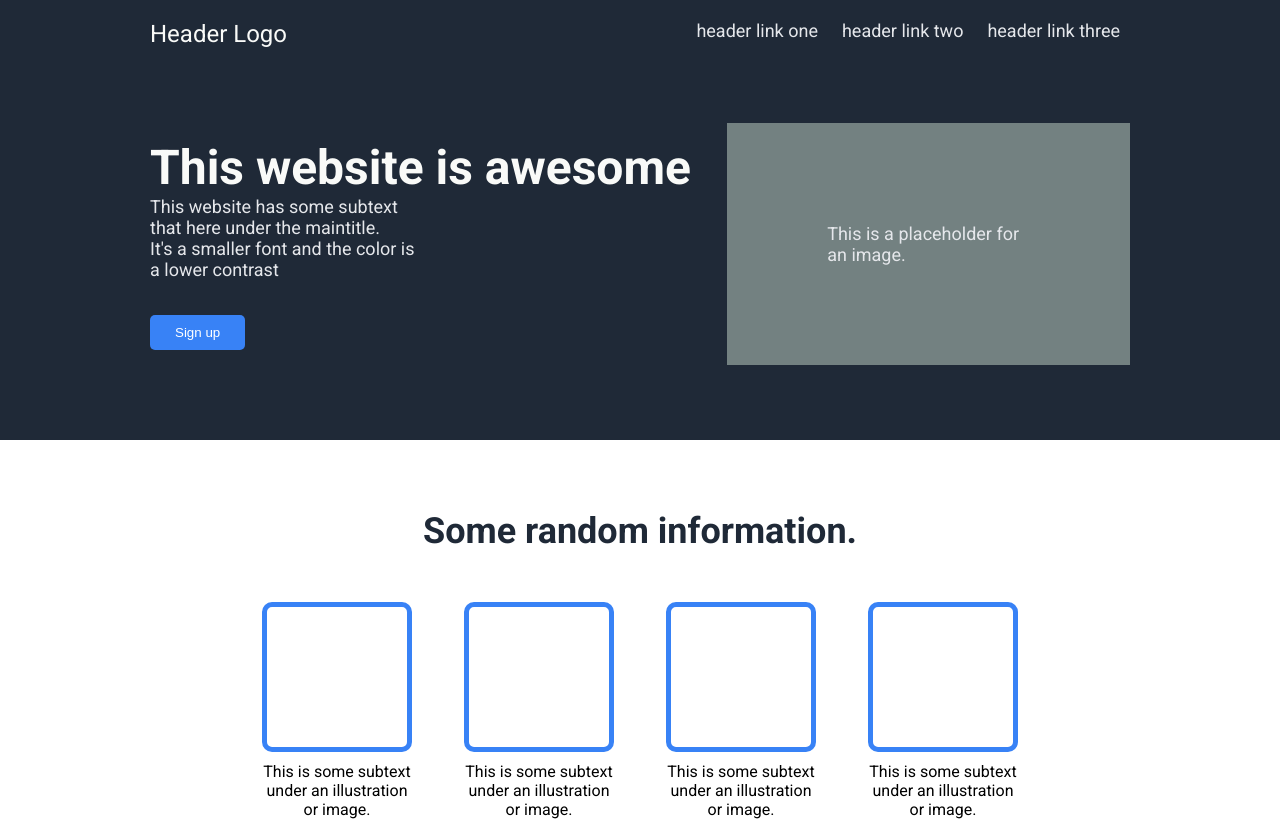
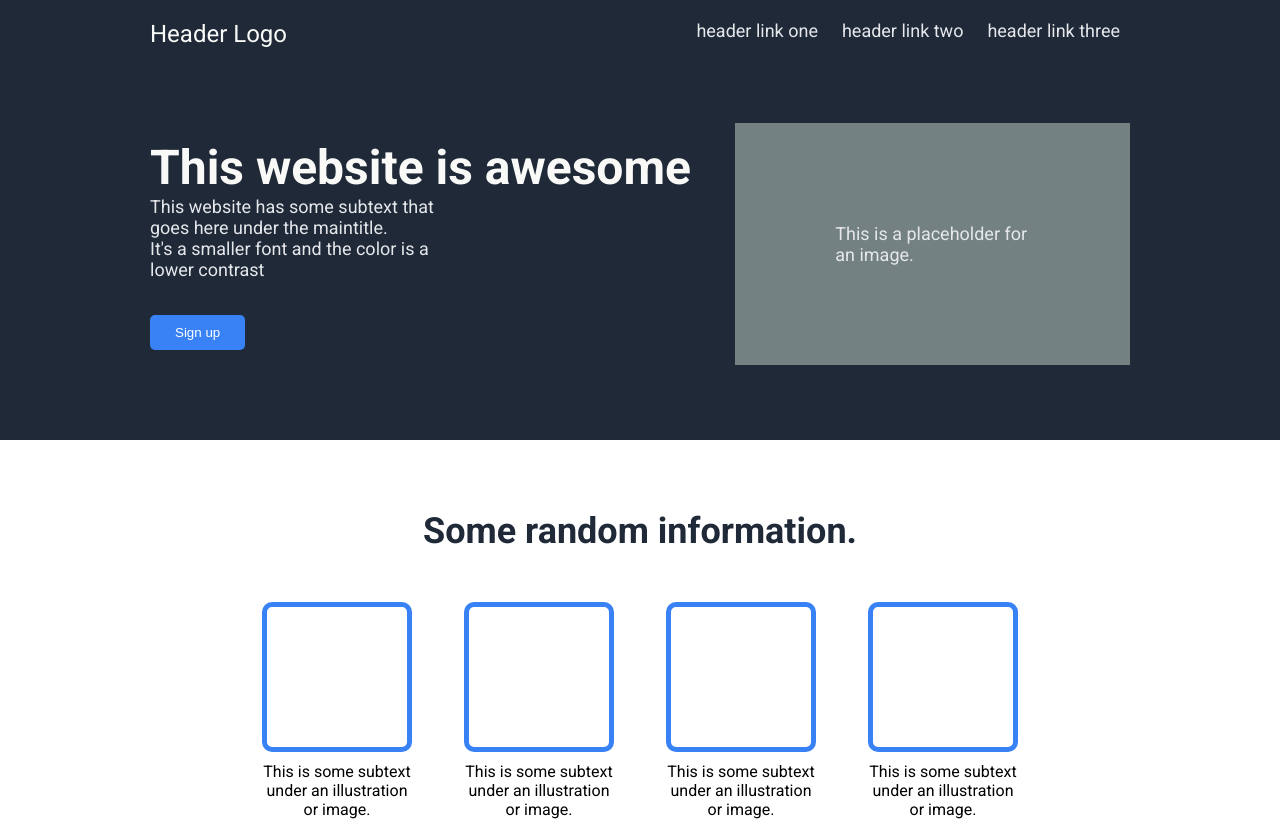
Before and after one commit to hesherkid/TOP-LandingPage, a plain HTML site: page index.html in a window 1280 px wide. Shown: the top 822 px of the page. Drawn offline with Linux system fonts and the light colour scheme.

Commit message:
fixed spelling mistakes

```diff
--- a/index.html
+++ b/index.html
@@ -25,7 +25,7 @@
         <div class="header-bottom"> <!--flex container-->
             <div>
                 <h1>This website is awesome</h1>
-                <p class="header-text">This website has some subtext that here under the maintitle. <br> It's a smaller
+                <p class="header-text">This website has some subtext that goes here under the maintitle. <br> It's a smaller
                     font and the color is a lower contrast</p>
                 <button type="button" class="button">Sign up</button>
             </div>
```
